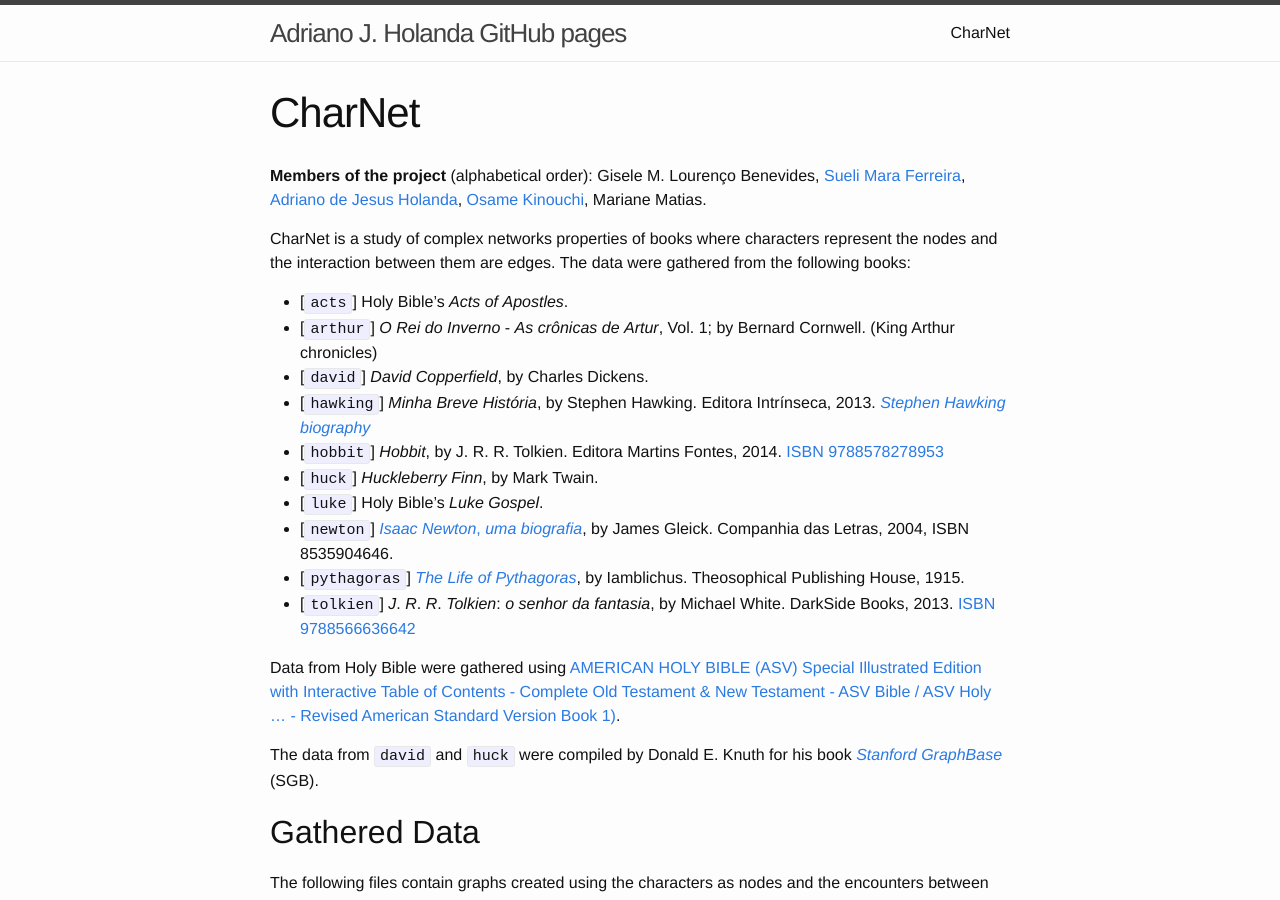
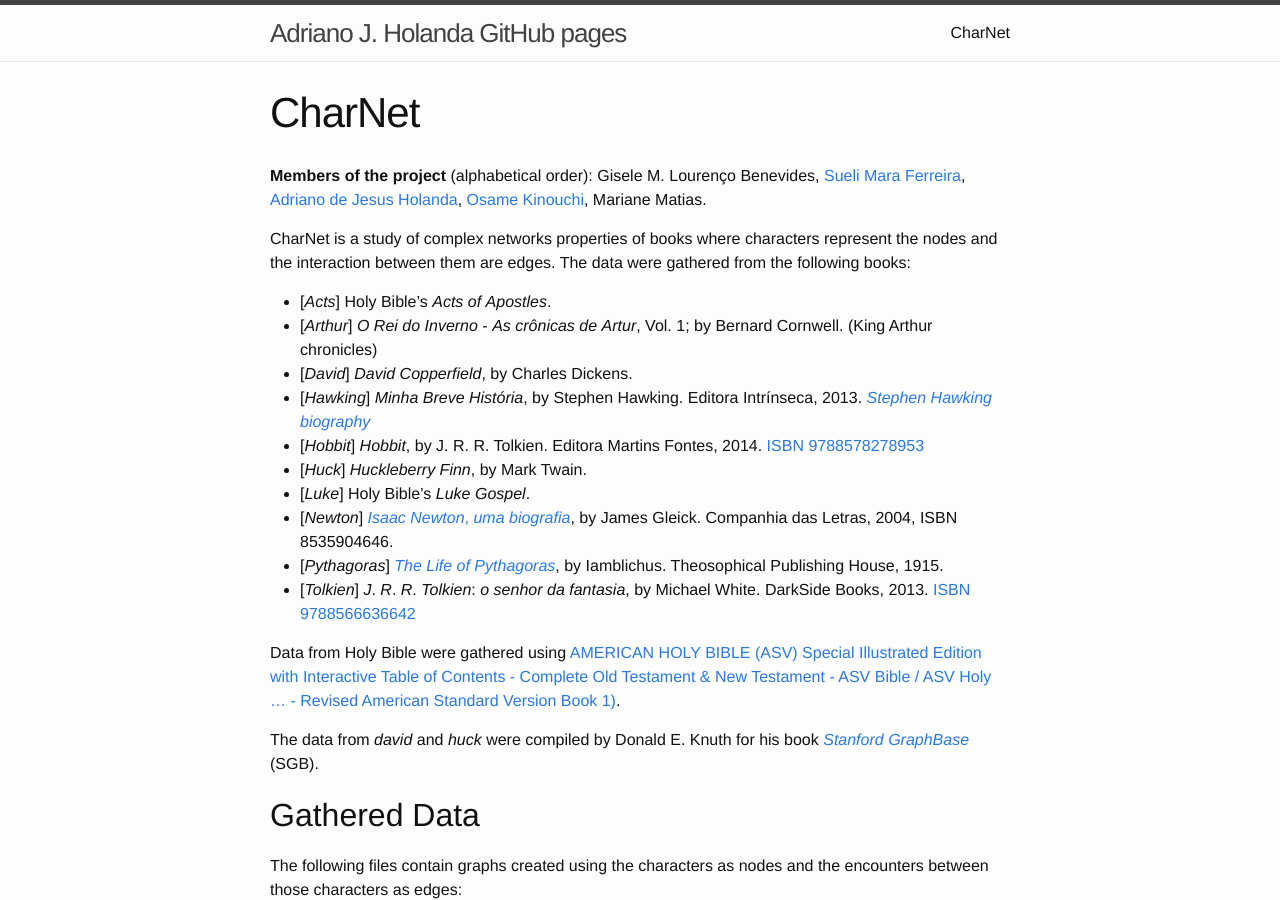
Before and after one commit to ajholanda/ajholanda.github.io, a Jekyll site: the page built from charnet.md, in a window 1280 px wide and 900 px high. Built offline with Jekyll 4.4.1, drawn with Linux system fonts in a browser that asks for light colours.

Commit message:
change label format equals to paper

```diff
--- a/charnet.md
+++ b/charnet.md
@@ -16,18 +16,18 @@ CharNet is a study of complex networks properties of books where
 characters represent the nodes and the interaction between them are
 edges. The data were gathered from the following books:
 
-- [`acts`] Holy Bible's _Acts_ _of_ _Apostles_.
-- [`arthur`] _O_ _Rei_ _do_ _Inverno_ - _As_ _crônicas_ _de_ _Artur_, Vol. 1; by Bernard Cornwell. (King Arthur chronicles)
-- [`david`] _David_ _Copperfield_, by Charles Dickens.
-- [`hawking`] _Minha_ _Breve_ _História_, by Stephen Hawking. Editora Intrínseca, 2013.
+- [_Acts_] Holy Bible's _Acts_ _of_ _Apostles_.
+- [_Arthur_] _O_ _Rei_ _do_ _Inverno_ - _As_ _crônicas_ _de_ _Artur_, Vol. 1; by Bernard Cornwell. (King Arthur chronicles)
+- [_David_] _David_ _Copperfield_, by Charles Dickens.
+- [_Hawking_] _Minha_ _Breve_ _História_, by Stephen Hawking. Editora Intrínseca, 2013.
    [*Stephen Hawking biography*](https://goo.gl/1p3osS)
-- [`hobbit`]  _Hobbit_, by J. R. R. Tolkien. Editora Martins Fontes, 2014.
+- [_Hobbit_]  _Hobbit_, by J. R. R. Tolkien. Editora Martins Fontes, 2014.
   [ISBN 9788578278953](http://www.isbnsearch.org/isbn/9788578278953)
-- [`huck`] _Huckleberry_ _Finn_, by Mark Twain.
-- [`luke`] Holy Bible's _Luke_ _Gospel_.
-- [`newton`] [_Isaac_ _Newton_, _uma_ _biografia_](https://www.goodreads.com/book/show/17098.Isaac_Newton), by James Gleick. Companhia das Letras, 2004, ISBN 8535904646.
-- [`pythagoras`] [_The_ _Life_ _of_ _Pythagoras_](https://archive.org/details/lifeofpythagoras00iamb), by Iamblichus. Theosophical Publishing House, 1915.
-- [`tolkien`]  _J_. _R_. _R_. _Tolkien_: _o_ _senhor_ _da_ _fantasia_, by Michael White. DarkSide Books, 2013.
+- [_Huck_] _Huckleberry_ _Finn_, by Mark Twain.
+- [_Luke_] Holy Bible's _Luke_ _Gospel_.
+- [_Newton_] [_Isaac_ _Newton_, _uma_ _biografia_](https://www.goodreads.com/book/show/17098.Isaac_Newton), by James Gleick. Companhia das Letras, 2004, ISBN 8535904646.
+- [_Pythagoras_] [_The_ _Life_ _of_ _Pythagoras_](https://archive.org/details/lifeofpythagoras00iamb), by Iamblichus. Theosophical Publishing House, 1915.
+- [_Tolkien_]  _J_. _R_. _R_. _Tolkien_: _o_ _senhor_ _da_ _fantasia_, by Michael White. DarkSide Books, 2013.
    [ISBN 9788566636642](https://goo.gl/sMWEkl)
 
 Data from Holy Bible were gathered using [AMERICAN HOLY BIBLE (ASV)
@@ -35,7 +35,7 @@ Special Illustrated Edition with Interactive Table of Contents -
 Complete Old Testament & New Testament - ASV Bible / ASV Holy ... -
 Revised American Standard Version Book 1)](http://goo.gl/NTRhzT).
 
-The data from `david` and `huck` were compiled by Donald E. Knuth for
+The data from _david_ and _huck_ were compiled by Donald E. Knuth for
 his book [_Stanford_
 _GraphBase_](http://www-cs-faculty.stanford.edu/~knuth/sgb.html)
 (SGB).
```
